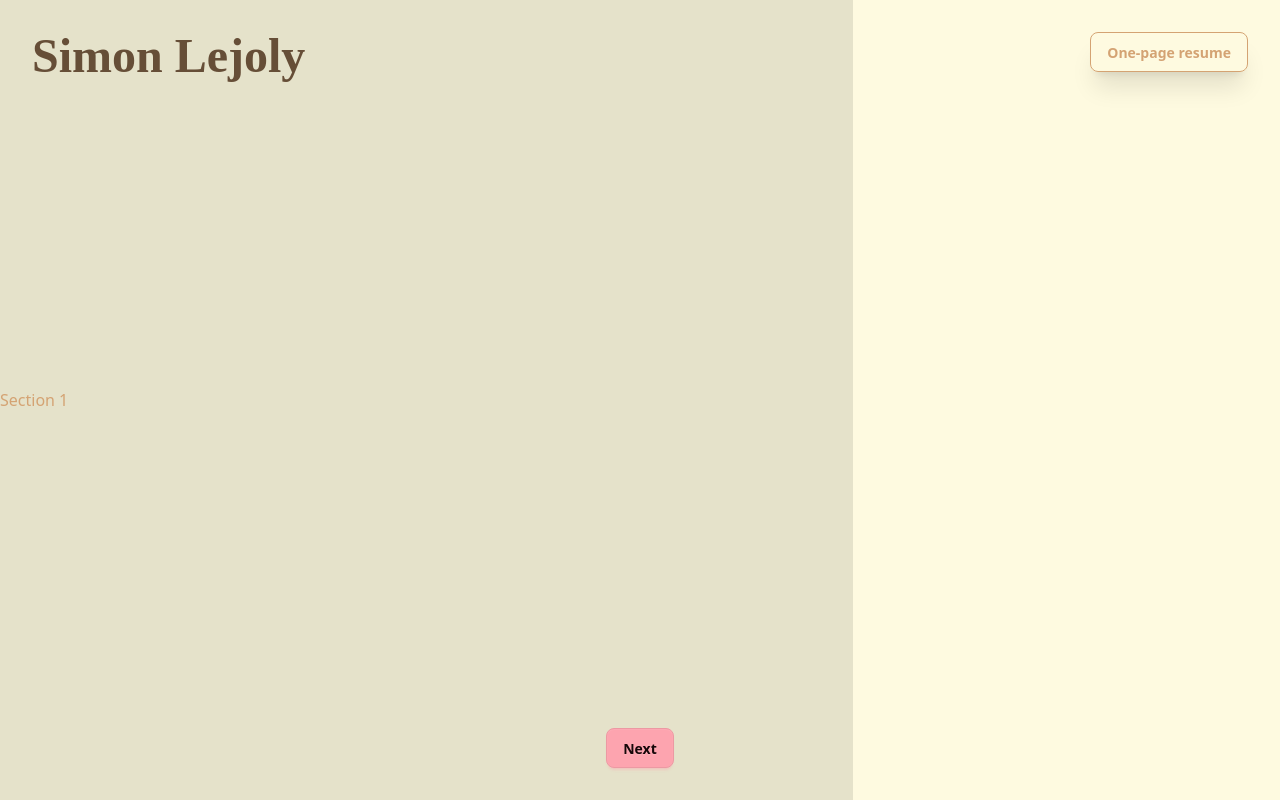
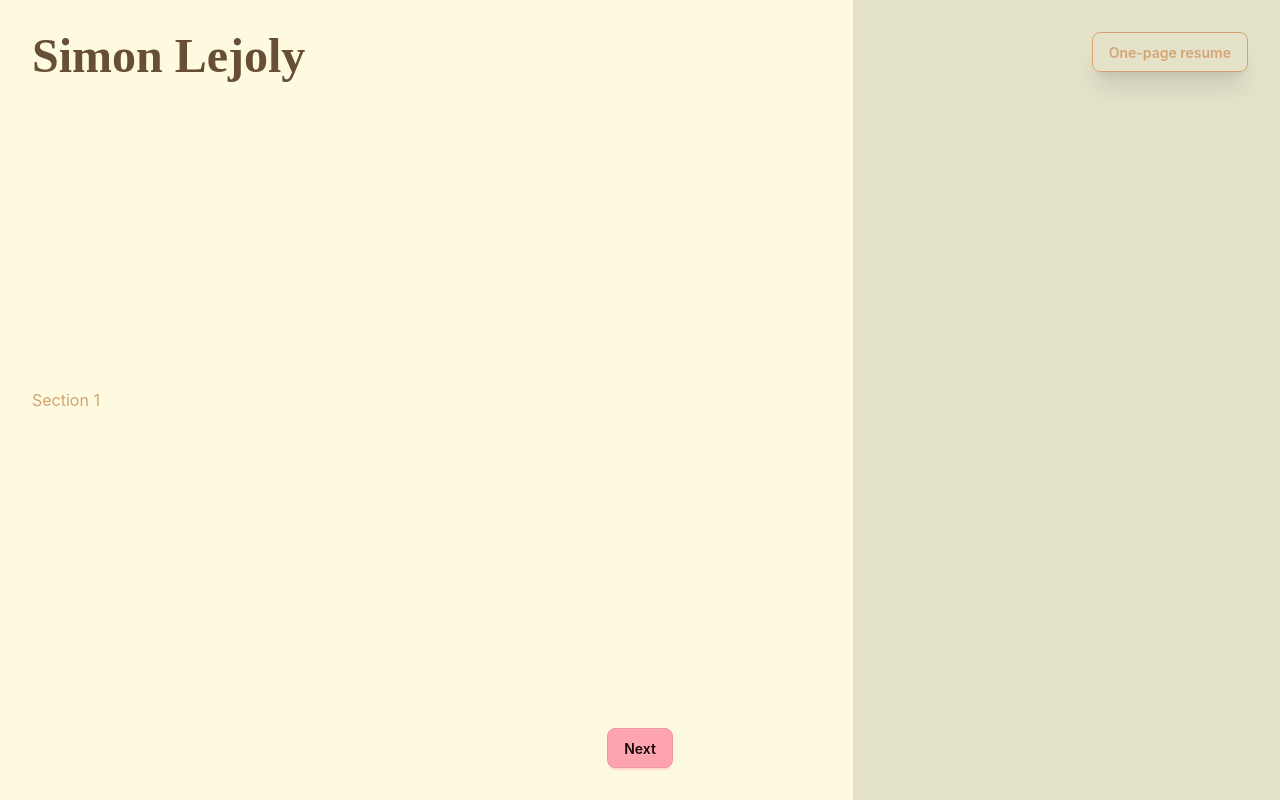
Before and after one commit to SimLej18/simlej18.github.io, a SvelteKit app: page / in a window 1280 px wide. Built offline with nearby package versions, Linux system fonts and the light colour scheme.

Commit message:
Working GP samples

```diff
--- /dev/null
+++ b/src/Sections/Placeholder.svelte
@@ -0,0 +1,5 @@
+<script>
+    let props = $props();
+</script>
+
+<h2>Section {props.nb}</h2>
--- a/src/app.css
+++ b/src/app.css
@@ -6,7 +6,7 @@
 @plugin "daisyui/theme" {
     name: "myTheme";
     default: true; /* set as default */
-    prefersdark: false; /* set as default dark mode (prefers-color-scheme:dark) */
+    prefersdark: true; /* set as default dark mode (prefers-color-scheme:dark) */
     color-scheme: light; /* color of browser-provided UI */
 
     --color-base-100: oklch(0.981 0.034 99.828);
--- /dev/null
+++ b/src/comps/SectionContainer.svelte
@@ -0,0 +1,7 @@
+<script>
+    let props = $props();
+</script>
+
+<div id={props.id} class="h-screen bg-base-100 grid items-center align-middle snap-start px-8 py-16">
+    <slot></slot>
+</div>
--- a/src/routes/+page.svelte
+++ b/src/routes/+page.svelte
@@ -1,5 +1,9 @@
 <script lang="ts">
     import Navbar from "../comps/Navbar.svelte";
+    import SectionContainer from "../comps/SectionContainer.svelte";
+    import Placeholder from "../Sections/Placeholder.svelte";
+    import Empty from "../Sections/Empty.svelte";
+
     import {onMount} from "svelte";
 
     let contentWrapper: HTMLElement;
@@ -15,12 +19,13 @@
         const translateWidth = rightSection.offsetWidth;
 
         // Handle scroll events on the container instead of window
-        scrollContainer.addEventListener('scroll', () => {
+        scrollContainer.addEventListener('scroll', (e) => {
             const scrollTop = scrollContainer.scrollTop;
-            const currentSection = Math.floor(scrollTop / containerHeight);
+            const currentSection = Math.floor(scrollTop / containerHeight) + 1;
+
             const progress = (scrollTop % containerHeight) / containerHeight;
 
-            if (currentSection % 2 === 0) {
+            if (currentSection % 2 === 1) {
                 // Moving right
                 const translateX = progress * translateWidth;
                 contentWrapper.style.transform = `translateX(-${translateX}px)`;
@@ -31,45 +36,53 @@
             }
         });
     });
+
+    function next() {
+        //FIXME: on Chrome the scroll is not smooth
+        const containerHeight = scrollContainer.clientHeight;
+        const scrollTop = scrollContainer.scrollTop;
+        const nextSection = Math.floor(scrollTop / containerHeight) + 2;
+        console.log(nextSection)
+        scrollContainer.scrollTo({
+            top: (nextSection - 1) * containerHeight,
+            behavior: 'smooth'
+        });
+    }
 </script>
 
 <Navbar/>
-<div
-        bind:this={scrollContainer}
-        class="flex flex-col overflow-x-hidden snap-y snap-mandatory h-screen overflow-y-scroll"
->
-    <div
-            bind:this={contentWrapper}
-            class="flex flex-row w-5/3 transition-transform"
-    >
+<div bind:this={scrollContainer}
+     class="flex flex-col overflow-x-hidden snap-y snap-mandatory h-screen overflow-y-scroll">
+    <div bind:this={contentWrapper}
+         class="flex flex-row w-5/3 transition-transform">
         <div bind:this={leftSection} class="flex flex-col w-2/3">
             <!-- Left section. Only odd childs will be visible-->
-            <div class="h-screen bg-base-200 grid items-center snap-start">
-                <h2>Section 1</h2>
-            </div>
-            <div class="h-screen bg-base-300 grid items-center snap-start">
-            </div>
-            <div class="h-screen bg-base-200 grid items-center snap-start">
-                <h2>Section 3</h2>
-            </div>
+            <SectionContainer id="section-1">
+                <Placeholder nb="1"/>
+            </SectionContainer>
+            <SectionContainer>
+            </SectionContainer>
+            <SectionContainer id="section-3">
+                <Placeholder nb="3"/>
+            </SectionContainer>
         </div>
-        <div class="h-full bg-base-100 w-1/3">
+        <div class="h-full bg-base-200 w-1/3">  <!-- TODO: bg-base-100 -->
             <!-- Central section. Always visible -->
         </div>
         <div bind:this={rightSection} class="flex flex-col w-2/3">
             <!-- Right section. Only even childs will be visible-->
-            <div class="h-screen bg-base-300 grid items-center snap-start">
-            </div>
-            <div class="h-screen bg-base-200 grid items-center snap-start">
-                <h2>Section 2</h2>
-            </div>
-            <div class="h-screen bg-base-300 grid items-center snap-start">
-            </div>
+            <SectionContainer>
+            </SectionContainer>
+            <SectionContainer id="section-2">
+                <Placeholder nb="2"/>
+            </SectionContainer>
+            <SectionContainer>
+            </SectionContainer>
         </div>
     </div>
 </div>
 <div class="fixed bottom-0 w-screen flex flex-row justify-around p-8">
-    <div class="btn btn-error">Next</div>
+    <button class="btn btn-error" onclick={next}>Next</button>
 </div>
 
 <style>
--- /dev/null
+++ b/src/routes/gpviz/+page.svelte
@@ -0,0 +1,16 @@
+<script lang="ts">
+    import GPViz from "../../comps/GPViz.svelte";
+
+    const nSamples = 100;
+    const resolution = 100;
+    const variance = 1.;
+
+    let containerWidth = $state(0);
+    let containerHeight = $state(0);
+</script>
+
+<div class="p-16 h-screen">  <!-- Fills the whole page with padding -->
+    <div bind:clientWidth={containerWidth} bind:clientHeight={containerHeight} class="bg-base-200 h-full">  <!-- container for the whole GP visualisation -->
+        <GPViz {nSamples} {resolution} {variance} width={containerWidth} height={containerHeight}/>
+    </div>
+</div>
```
Also changed, not shown: package.json (+16 -15 lines), src/Sections/Empty.svelte (added), 1 other file (tests, documents, lock files or other folders).
